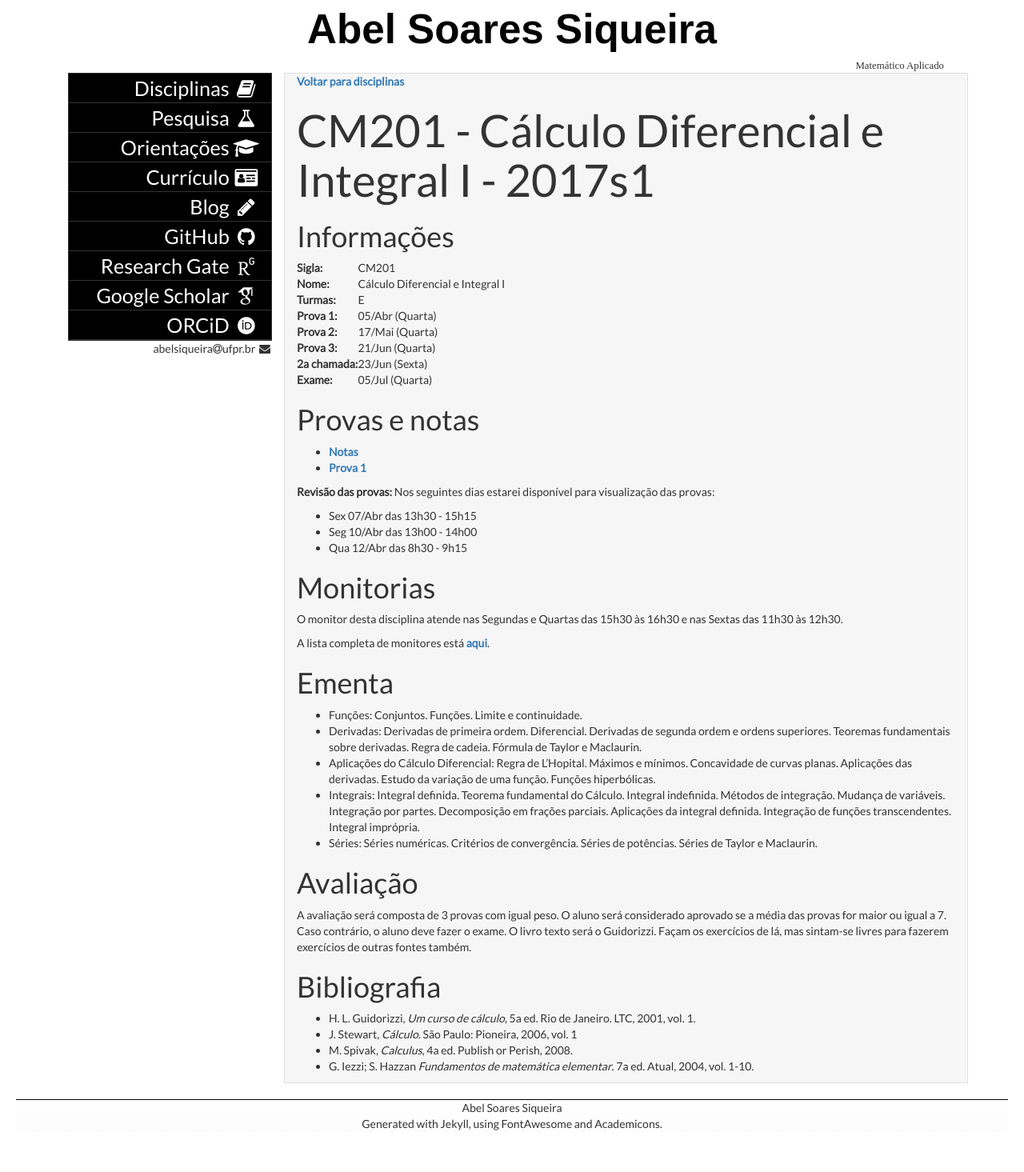
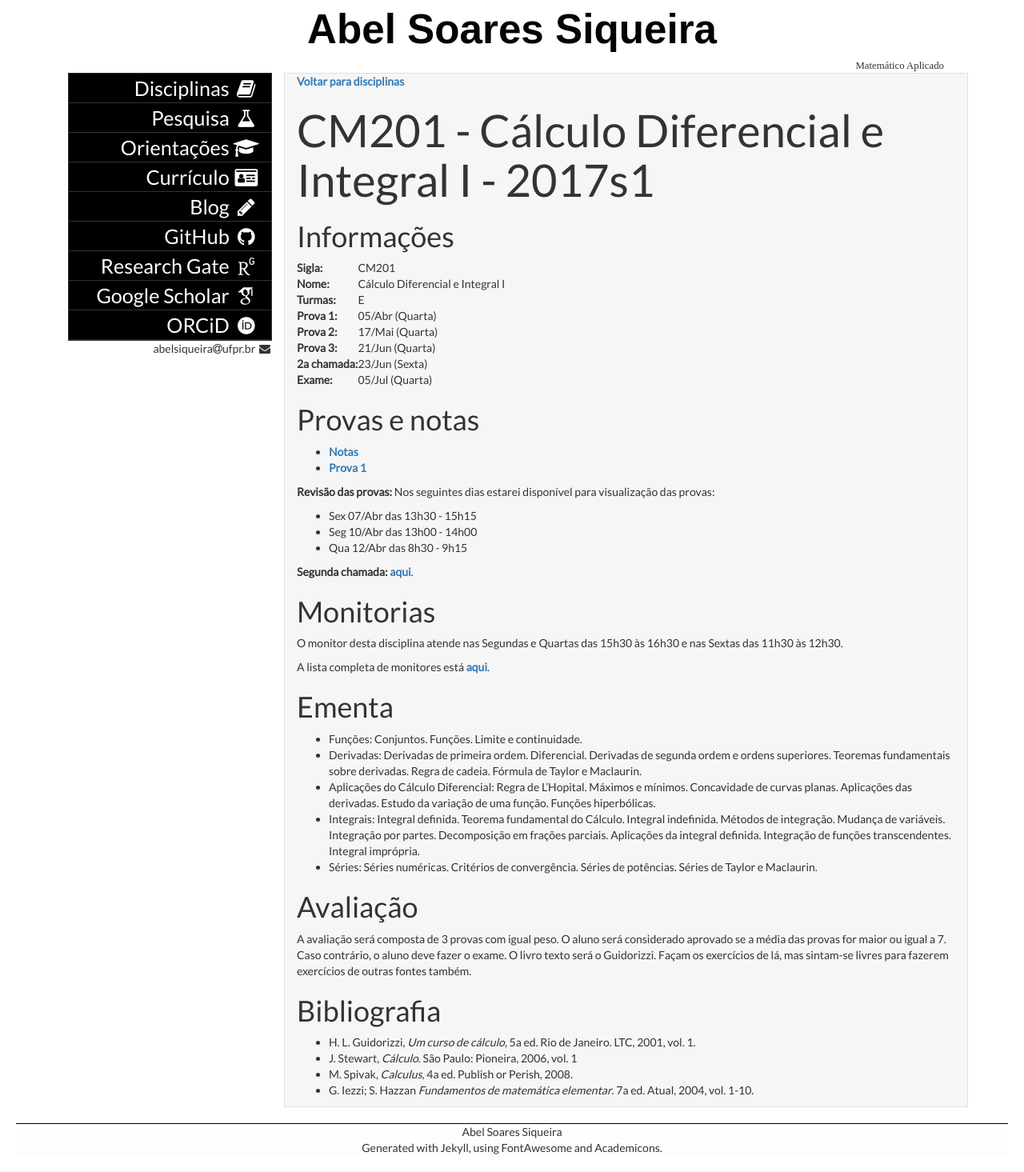
Before and after one commit to abelsiqueira/abelsiqueira.github.io-old, a Jekyll site: the page built from disciplinas/cm201-2017s1.md, in a window 1280 px wide. Shown: the whole page at 80% size. Built offline with Jekyll 4.4.1, drawn with Linux system fonts in a browser that asks for light colours; some web fonts are replaced; before the commit the page ends 1435 px from its top, so only the background shows below that.

Commit message:
Adiciona link para segunda chamada

```diff
--- a/disciplinas/cm201-2017s1.md
+++ b/disciplinas/cm201-2017s1.md
@@ -28,6 +28,8 @@ das provas:
 - Sex 07/Abr das 13h30 - 15h15
 - Seg 10/Abr das 13h00 - 14h00
 - Qua 12/Abr das 8h30 - 9h15
+
+**Segunda chamada:** [aqui](http://www.mat.ufpr.br/departamento/documentos.html).
 
 # Monitorias
 
```
